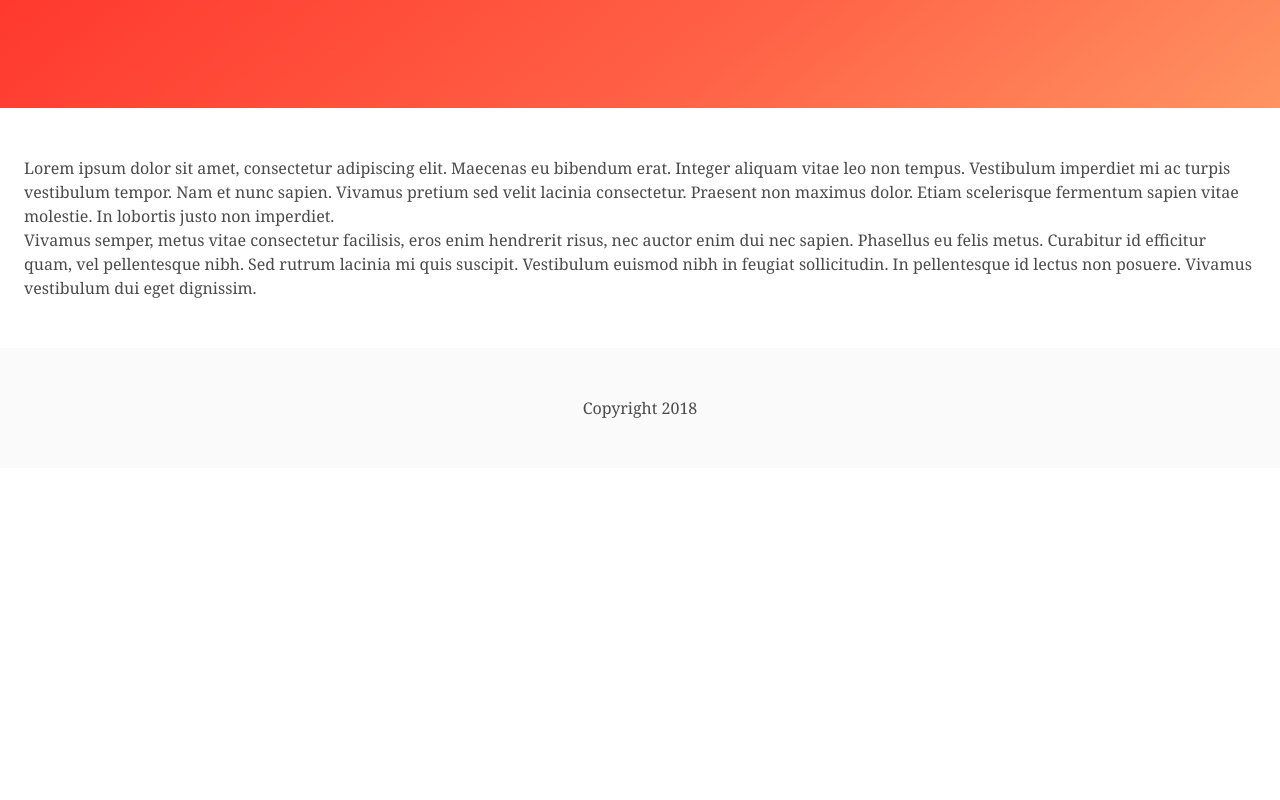
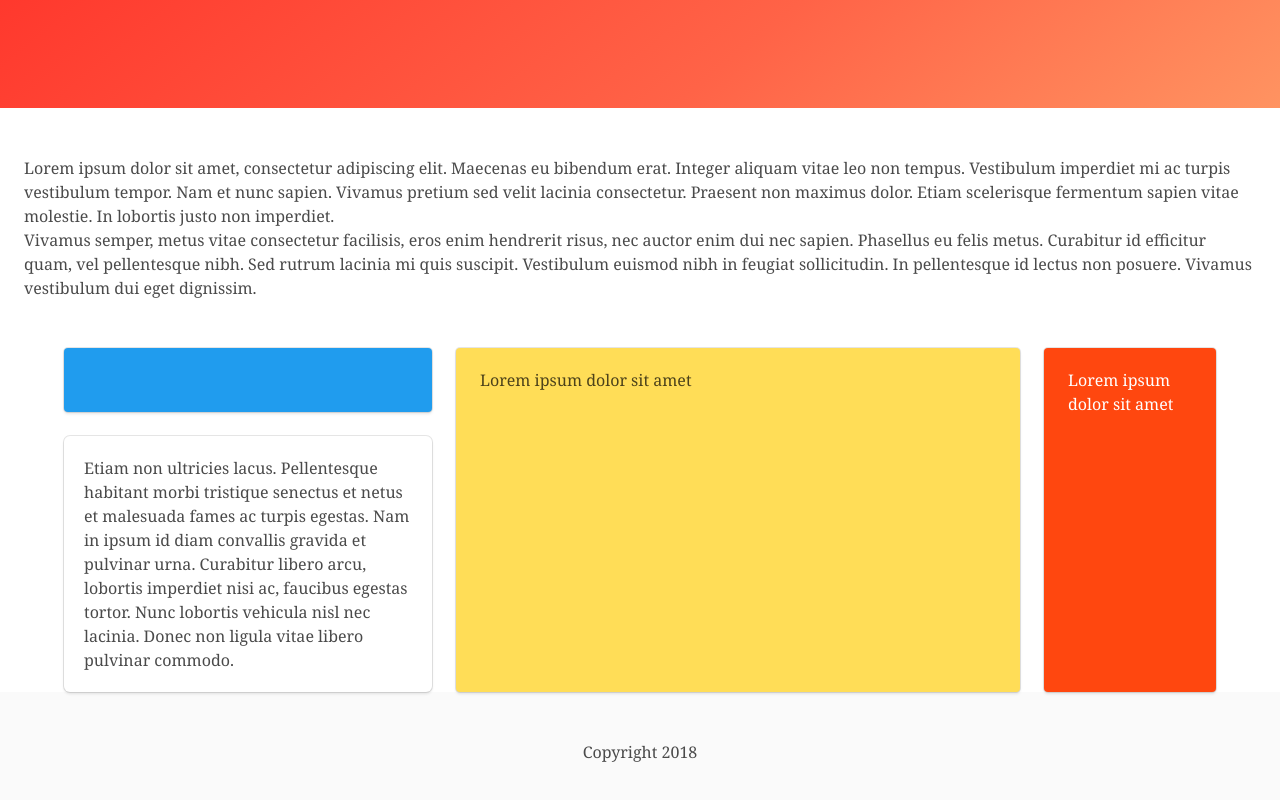
Before and after one commit to kyokawasaki/portfolio, a website: page index.html in a window 1280 px wide. Shown: the part 556-1356 px from the top of the page. Before the commit the page ends 1024 px from the top, so only its background shows below. Drawn offline with nearby package versions, Linux system fonts and the light colour scheme.

Commit message:
Add a section made of tiles

```diff
--- a/index.html
+++ b/index.html
@@ -63,6 +63,37 @@
             </p>
     </section>
 
+    <section id="skills" class="container">
+        <div class="tile is-ancestor">
+            <div class="tile is-parent is-vertical is-4 animated is-ghost">
+                <div class="tile box notification is-info">
+                    <span class="icon">
+                        <i class="fab fa-twitter"></i>
+                    </span>
+                </div>
+                <div class="tile box">
+                    <div class="content">
+                        <p>
+                            Etiam non ultricies lacus. Pellentesque habitant morbi tristique senectus et netus et malesuada fames ac turpis egestas.
+                            Nam in ipsum id diam convallis gravida et pulvinar urna. Curabitur libero arcu, lobortis imperdiet nisi ac, faucibus egestas tortor.
+                            Nunc lobortis vehicula nisl nec lacinia. Donec non ligula vitae libero pulvinar commodo.
+                        </p>
+                    </div>
+                </div>
+            </div>
+            <div class="tile is-parent is-6 animated is-ghost">
+                <div class="tile is-child box notification is-warning">
+                    <p>Lorem ipsum dolor sit amet</p>
+                </div>
+            </div>
+            <div class="tile is-parent animated is-ghost">
+                <div class="tile is-child box notification is-danger">
+                    <p>Lorem ipsum dolor sit amet</p>
+                </div>
+            </div>
+        </div>
+    </section>
+
     <footer class="footer">
         <div class="content has-text-centered">
             <p class="">Copyright 2018</p>
```
Lines whose indentation alone changed are shown as unchanged.
